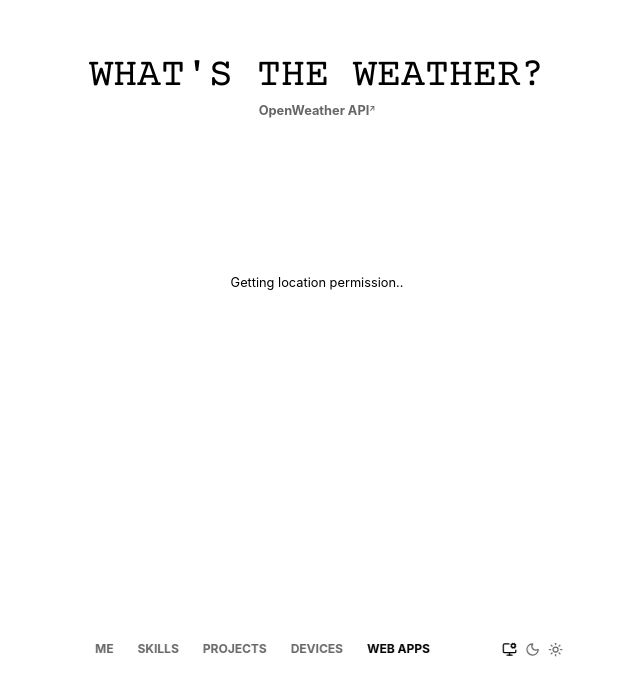
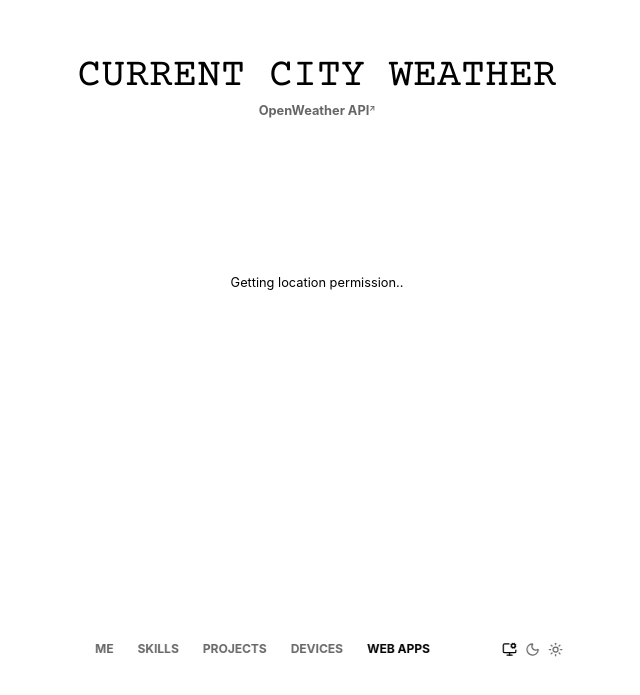
Before and after one commit to edmarkmagsalin/edmarkmagsalin-successor, a React (Vite) app: page /webapps in a window 1280 px wide. Shown: the part 103-798 px from the top of the page, without its empty margins (323-963 px from the left). Built offline with nearby package versions, Linux system fonts and the light colour scheme; no server answers.

Commit message:
fix: optimize code

```diff
--- a/src/App.tsx
+++ b/src/App.tsx
@@ -5,7 +5,7 @@ import { Me, WebApps, Skills, Projects, Devices } from '@/pages'
 function App() {
   return (
     <BrowserRouter>
-      <div className='container py-6 mx-auto border-0 px-2 flex flex-col min-h-screen overflow-hidden'>
+      <div className='container py-6 mx-auto border-0 px-2 flex flex-col min-h-dvh overflow-hidden'>
         <div className="grow flex gap-4 items-center justify-center mb-10 p-4">
           <Routes>
             <Route path='/' element={<Me />} />
--- a/src/features/weather/Weather.tsx
+++ b/src/features/weather/Weather.tsx
@@ -60,7 +60,7 @@ export const Weather = () => {
   return (
     <>
       <div className="heading">
-        <h1 className='text-center'>{("What's the Weather?").toUpperCase()}</h1>
+        <h1 className='text-center'>{("Current City Weather").toUpperCase()}</h1>
         <div className='text-center'>
           <small><ExternalLink href='https://openweathermap.org/' text='OpenWeather API'/></small>
         </div>
@@ -69,7 +69,7 @@ export const Weather = () => {
         <div className="self-center">
           {!coordinates && (
             <small>Getting location permission..</small>)}
-          {isLoading && <small>Loading data...</small>}
+          {isLoading && <small>Loading data may take sometime due to inactivity of my freemium API...</small>}
           {error && <small>Error getting data.</small>}
           {
             data && (
@@ -78,7 +78,7 @@ export const Weather = () => {
                   <h4 className='text-center'><MapPin size={20} className='inline-block' /> {data.name}, {data.sys.country}</h4>
                   <h4 className='text-xl text-center'>{getMonthAndDate(data.dt)}</h4>
                   <div className="flex justify-center gap-2">
-                    <img src={`https://openweathermap.org/payload/api/media/file/${data.weather[0].icon}.png`} alt={data.weather[0].description} className='w-10 inline-block rounded-full bg-gray-500'/>
+                    <img src={`https://openweathermap.org/payload/api/media/file/${data.weather[0].icon}.png`} alt={data.weather[0].description} className='w-10 h-10 inline-block rounded-full bg-gray-500'/>
                     <small className='self-center'>
                       {getWeatherDescription(data.weather[0].description)}
                     </small>
--- a/src/pages/WebApps.tsx
+++ b/src/pages/WebApps.tsx
@@ -2,7 +2,7 @@ import { Weather } from '@/features/weather/Weather'
 
 export const WebApps = () => {
   return(
-    <div className='page-container bg-white/20 backdrop-blur-xl rounded-xl'>
+    <div className='page-container max-w-200 bg-white/20 backdrop-blur-xl rounded-xl'>
        <ul className='carousel scrollbar-none'>
           <li data-item='1'>
             <Weather />
--- a/src/styles/utils.css
+++ b/src/styles/utils.css
@@ -11,5 +11,5 @@
 }
 
 @utility page-container {
-  @apply flex flex-col gap-8 h-120 w-full max-w-200
+  @apply flex flex-col gap-8 h-120 w-full max-w-150 overflow-scroll
 }
```
